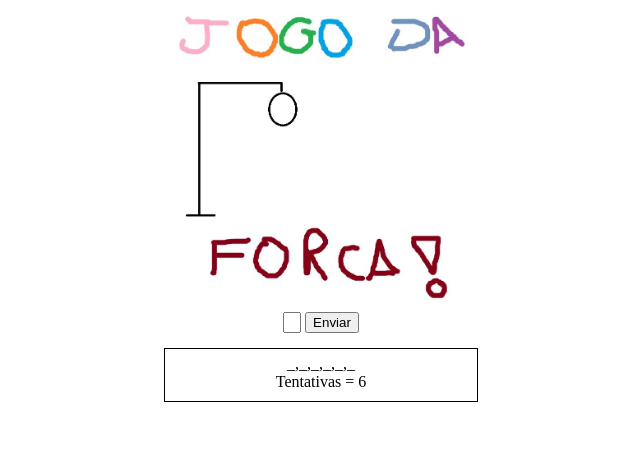
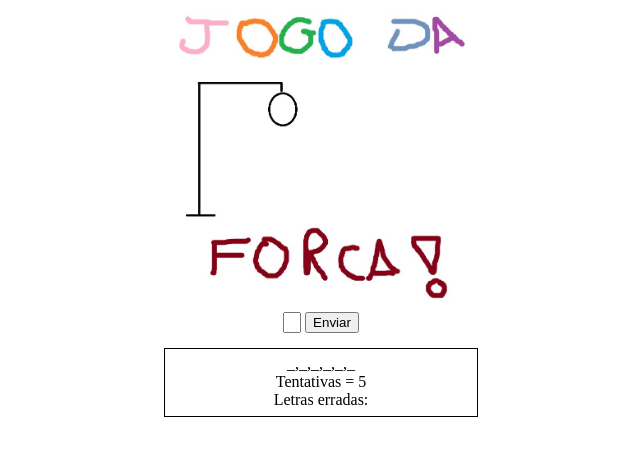
Before and after one commit to kakleinm/pcWeb, a plain HTML site: page jogoDaForca/index.html in a window 1280 px wide. Both pictures are taken after a click on the button "Enviar". Shown: the whole page, without its empty margins (319-959 px from the left). Drawn offline with Linux system fonts and the light colour scheme.

Commit message:
add: letras erradas

```diff
--- a/jogoDaForca/index.html
+++ b/jogoDaForca/index.html
@@ -23,7 +23,7 @@
     #resposta {
       border: 1px solid black;
       width: 300px;
-      height: 40px;
+      height: 55px;
       padding: 6px;
       margin: 0 auto;
     }
--- a/jogoDaForca/script.js
+++ b/jogoDaForca/script.js
@@ -14,19 +14,23 @@ const img = document.querySelector("#img")
 
 let tentativas = 6
 let venceu = 0
+let letrasErradas = []
+let letraRepetida
 
-botao.addEventListener("click", function () {
-  const letra = document.querySelector("#letra").value.toUpperCase()
-  let letraCorreta = false
-    for (let i = 0; i < palavraSorteada.length; i++) {
-    if (letra == palavraSorteada[i] && arrayPalavra[i] == "_") {
-      arrayPalavra[i] = letra
-      letraCorreta = true
-      venceu++
+const verificaRepeticao = (letra) => {
+  letraRepetida = false
+  for (let i = 0; i < letrasErradas.length; i++) {
+    if (letrasErradas[i] === letra) {
+      letraRepetida = true
+      break
     }
   }
-  resposta.innerHTML = arrayPalavra + "<br> Tentativas = " + tentativas
-  if (!letraCorreta) tentativas--
+  if (!letraRepetida) {
+    letrasErradas.push(letra)
+  }
+}
+
+const exibeImagem = () => {
   switch(tentativas) {
     case 5 : img.src="../jogoDaForca/img/2.jpg"; break
     case 4 : img.src="../jogoDaForca/img/3.jpg"; break
@@ -35,6 +39,25 @@ botao.addEventListener("click", function () {
     case 1 : img.src="../jogoDaForca/img/6.jpg"; break
     case 0 : img.src="../jogoDaForca/img/7.jpg"; break
   }
+}
+
+botao.addEventListener("click", function () {
+  const letra = document.querySelector("#letra").value.toUpperCase()
+  let letraCorreta = false
+  for (let i = 0; i < palavraSorteada.length; i++) {
+    if (letra == palavraSorteada[i] && arrayPalavra[i] == "_") {
+      arrayPalavra[i] = letra
+      letraCorreta = true
+      venceu++
+    }
+  }
+  if (!letraCorreta) {
+    verificaRepeticao(letra)
+    tentativas--
+  }
+
+  resposta.innerHTML = arrayPalavra + "<br> Tentativas = " + tentativas + "<br> Letras erradas: " + letrasErradas
+  exibeImagem()
   if (tentativas == 0) {
     alert("Você perdeu... A palavra era " + palavraSorteada)
     location.reload()
```
